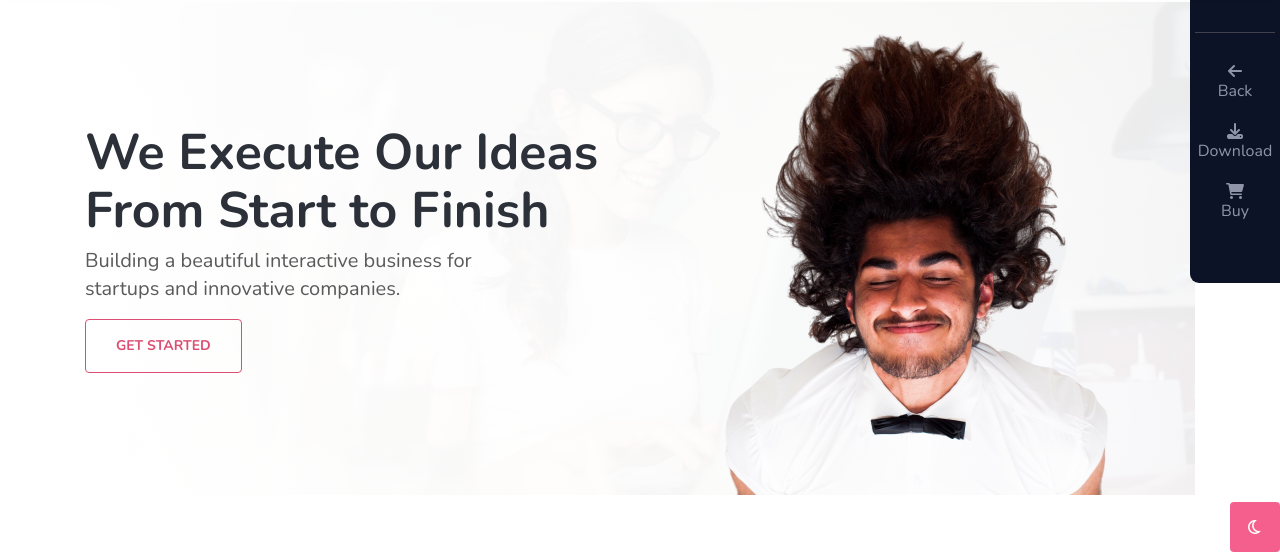
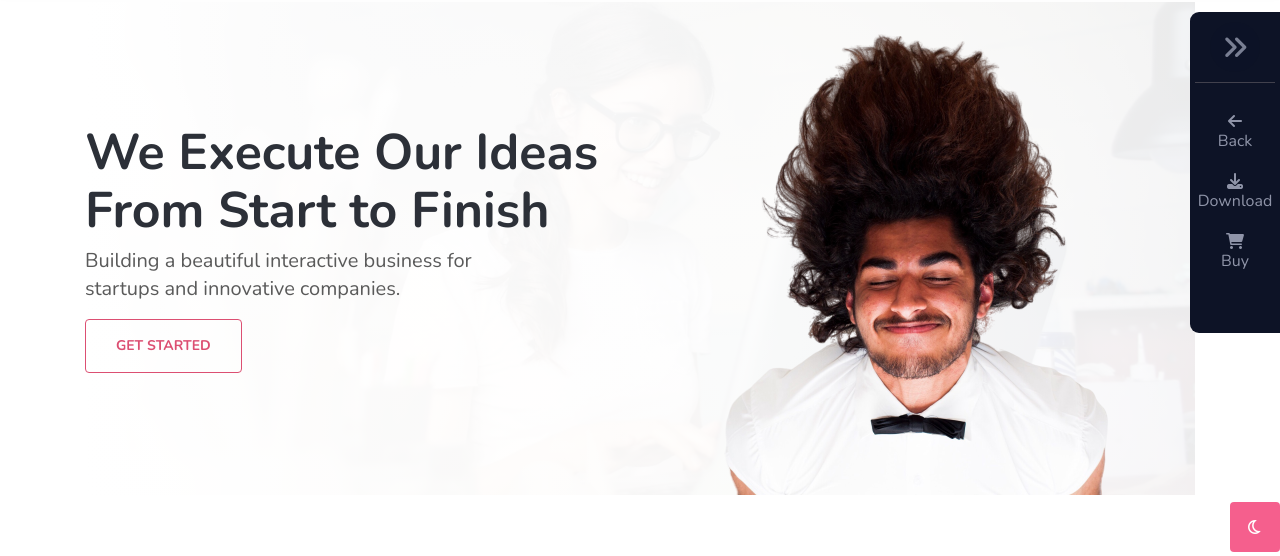
Before and after one commit to baobeo894/ProjectBootstrap, a plain HTML site: page index.html in a window 1280 px wide. Shown: the part 98-654 px from the top of the page. Drawn offline with nearby package versions, Linux system fonts and the light colour scheme; a script that the page names is missing; files whose address does not match are found by name.

Commit message:
hoan thanh code

```diff
--- a/css/style.css
+++ b/css/style.css
@@ -37,6 +37,7 @@ html {
   z-index: 9999;
   padding: 40px 5px;
   padding-top:70px;
+  margin-top: 50px;
   margin-bottom: 70px;
   background: #0D1326;
   border-top-left-radius: 9px;
@@ -97,8 +98,9 @@ html {
   right: 0px;
   top: 70px;
   width: 90px;
-  z-index: 1000;
+  z-index: 10000;
   text-align: center;
+  padding-top: 50px;
 }
 /* ============================================================
 RIGHT SIDEBAR SECTION
```
